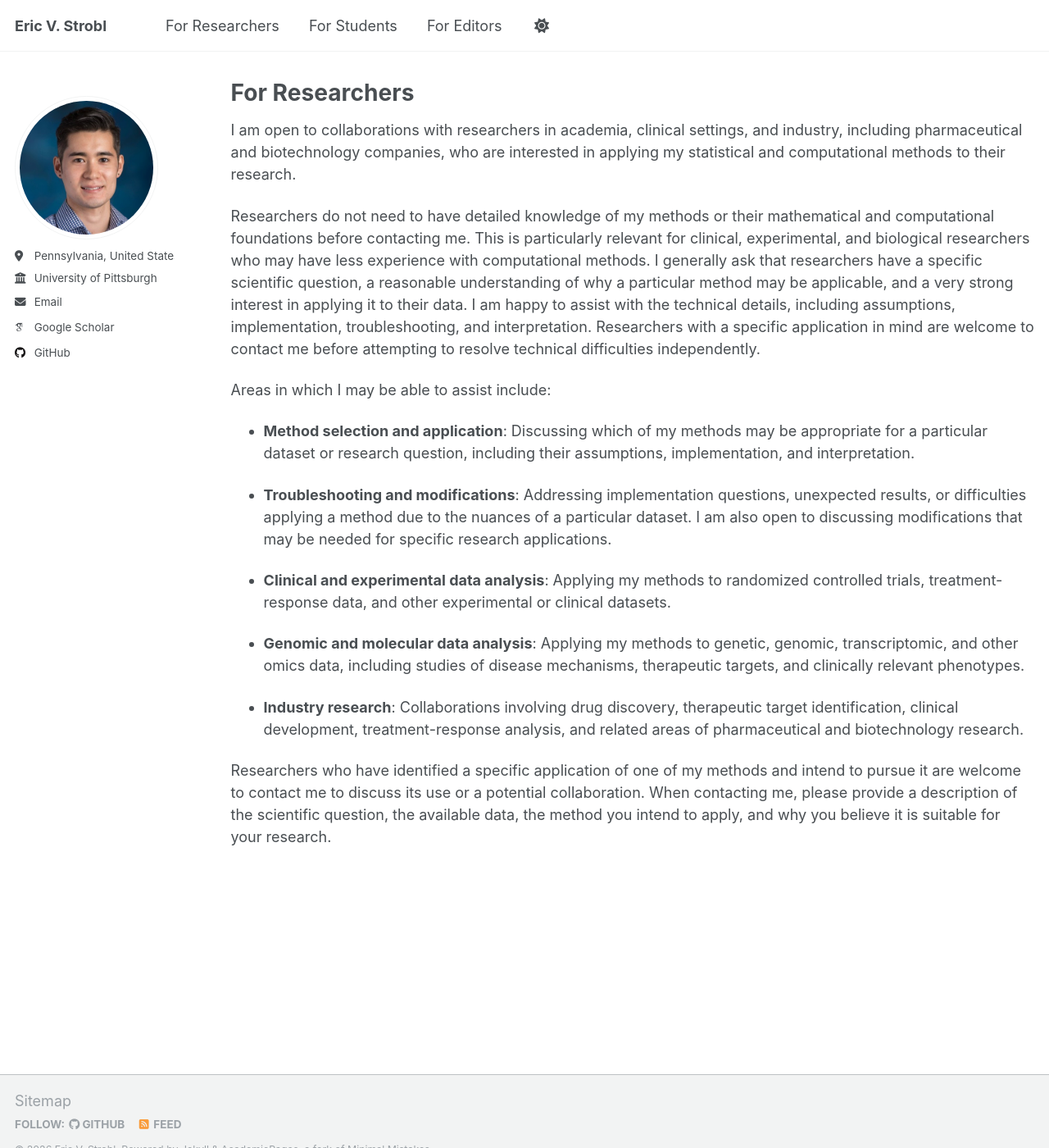
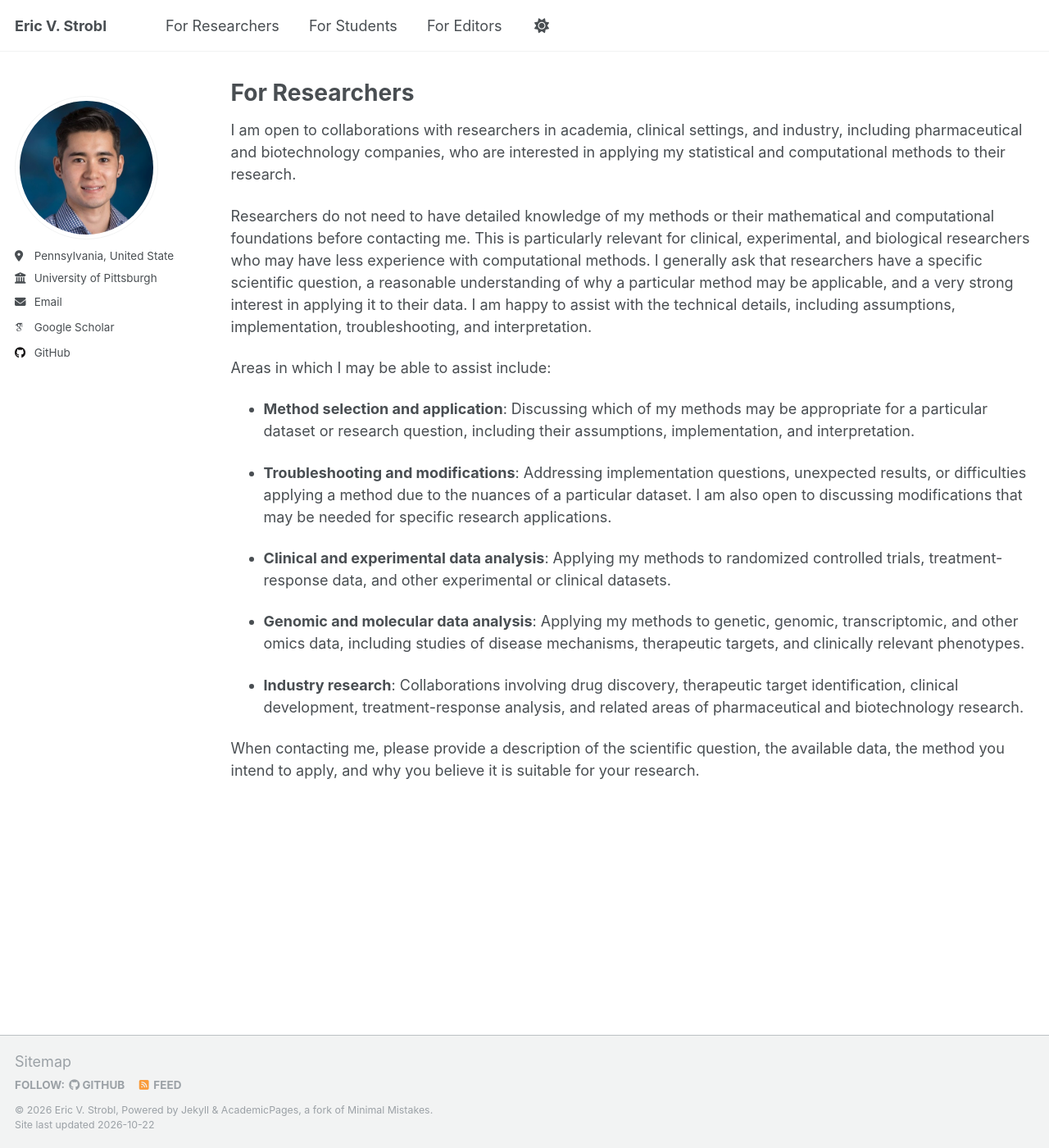
Before and after one commit to ericstrobl/ericstrobl.github.io, a Jekyll site: the page built from _pages/forresearchers.md, in a window 1280 px wide and 1400 px high. Shown: the whole window at 82% size. Built offline with Jekyll 4.4.1, drawn with Linux system fonts in a browser that asks for light colours; some web fonts are replaced; a script that is not in the unit is left out.

Commit message:
Update forresearchers.md

```diff
--- a/_pages/forresearchers.md
+++ b/_pages/forresearchers.md
@@ -7,7 +7,7 @@ author_profile: true
 
 I am open to collaborations with researchers in academia, clinical settings, and industry, including pharmaceutical and biotechnology companies, who are interested in applying my statistical and computational methods to their research.
 
-Researchers do not need to have detailed knowledge of my methods or their mathematical and computational foundations before contacting me. This is particularly relevant for clinical, experimental, and biological researchers who may have less experience with computational methods. I generally ask that researchers have a specific scientific question, a reasonable understanding of why a particular method may be applicable, and a very strong interest in applying it to their data. I am happy to assist with the technical details, including assumptions, implementation, troubleshooting, and interpretation. Researchers with a specific application in mind are welcome to contact me before attempting to resolve technical difficulties independently.
+Researchers do not need to have detailed knowledge of my methods or their mathematical and computational foundations before contacting me. This is particularly relevant for clinical, experimental, and biological researchers who may have less experience with computational methods. I generally ask that researchers have a specific scientific question, a reasonable understanding of why a particular method may be applicable, and a very strong interest in applying it to their data. I am happy to assist with the technical details, including assumptions, implementation, troubleshooting, and interpretation.
 
 Areas in which I may be able to assist include:
 
@@ -21,4 +21,4 @@ Areas in which I may be able to assist include:
 
 - **Industry research**: Collaborations involving drug discovery, therapeutic target identification, clinical development, treatment-response analysis, and related areas of pharmaceutical and biotechnology research.
 
-Researchers who have identified a specific application of one of my methods and intend to pursue it are welcome to contact me to discuss its use or a potential collaboration. When contacting me, please provide a description of the scientific question, the available data, the method you intend to apply, and why you believe it is suitable for your research.
+When contacting me, please provide a description of the scientific question, the available data, the method you intend to apply, and why you believe it is suitable for your research.
```
